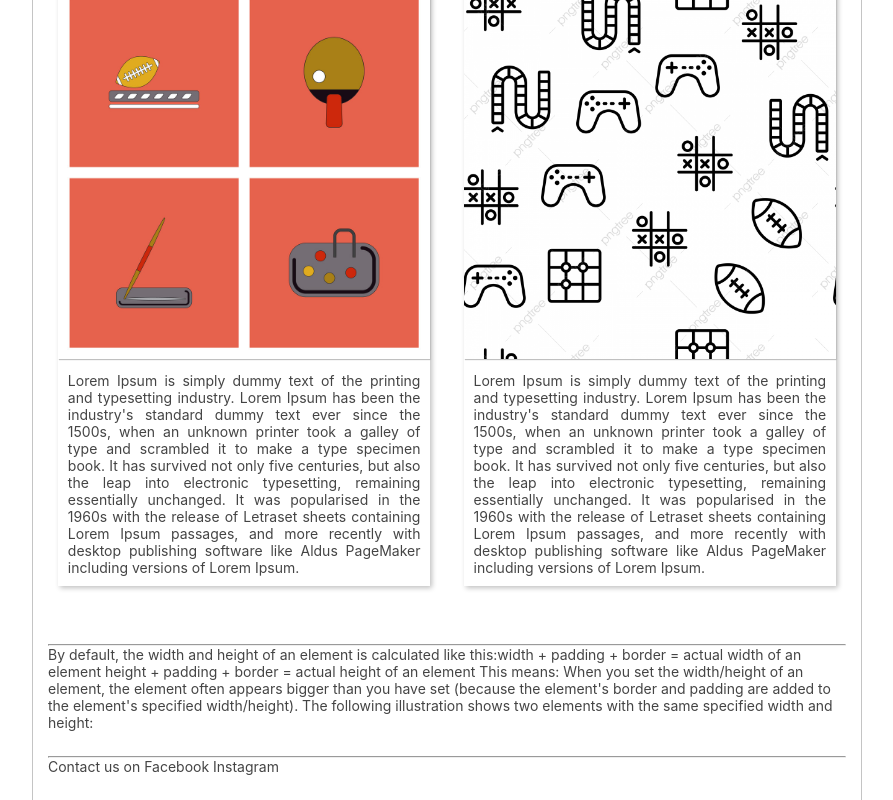
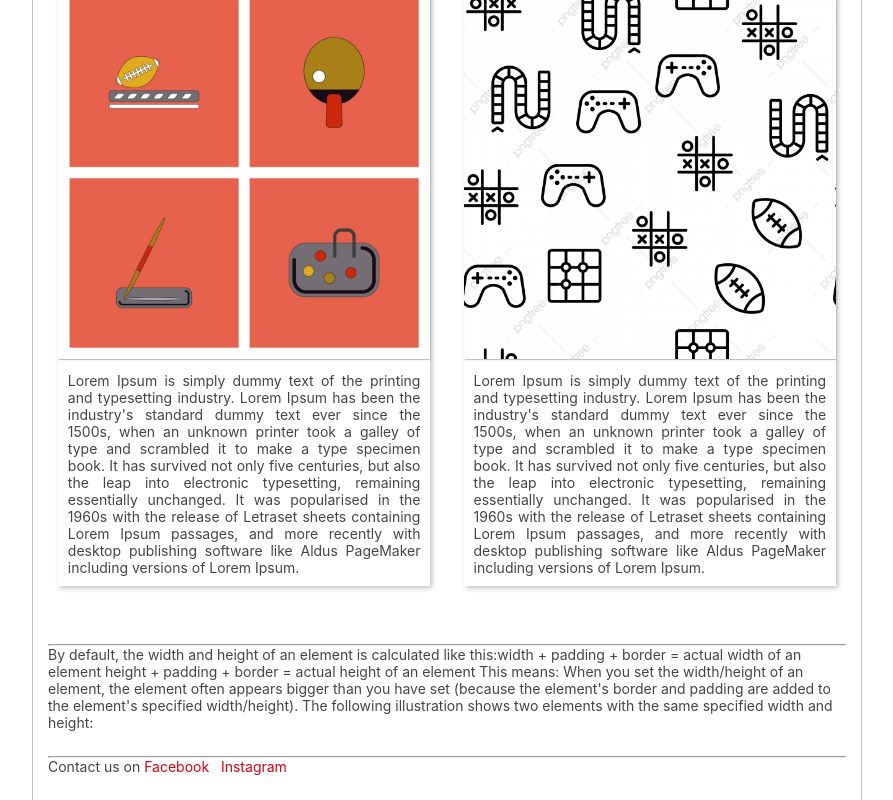
Before and after one commit to nileshsuryanarayan/Indogames, an Angular app in the folder IndogamesWeb/: page / in a window 1280 px wide. Shown: the part 905-1705 px from the top of the page, without its empty margins (193-1086 px from the left). Built offline with nearby package versions, Linux system fonts and the light colour scheme.

Commit message:
Facebook and Insta link updated

```diff
--- a/IndogamesWeb/src/app/app.component.html
+++ b/IndogamesWeb/src/app/app.component.html
@@ -24,7 +24,10 @@
     </div>
     <div id="contact-us">
         <hr class="divider">
-        Contact us on Facebook Instagram
+        Contact us on
+		<a href="https://www.facebook.com/nilesh.suryanarayan.9/" style="color: #db0011" target="_blank">Facebook</a>
+		&nbsp;
+		<a href="https://www.instagram.com/nileshsuryanarayan/" style="color: #db0011" target="_blank">Instagram</a>
     </div>
 </div>
 <div id="pre-footer"></div>
```
